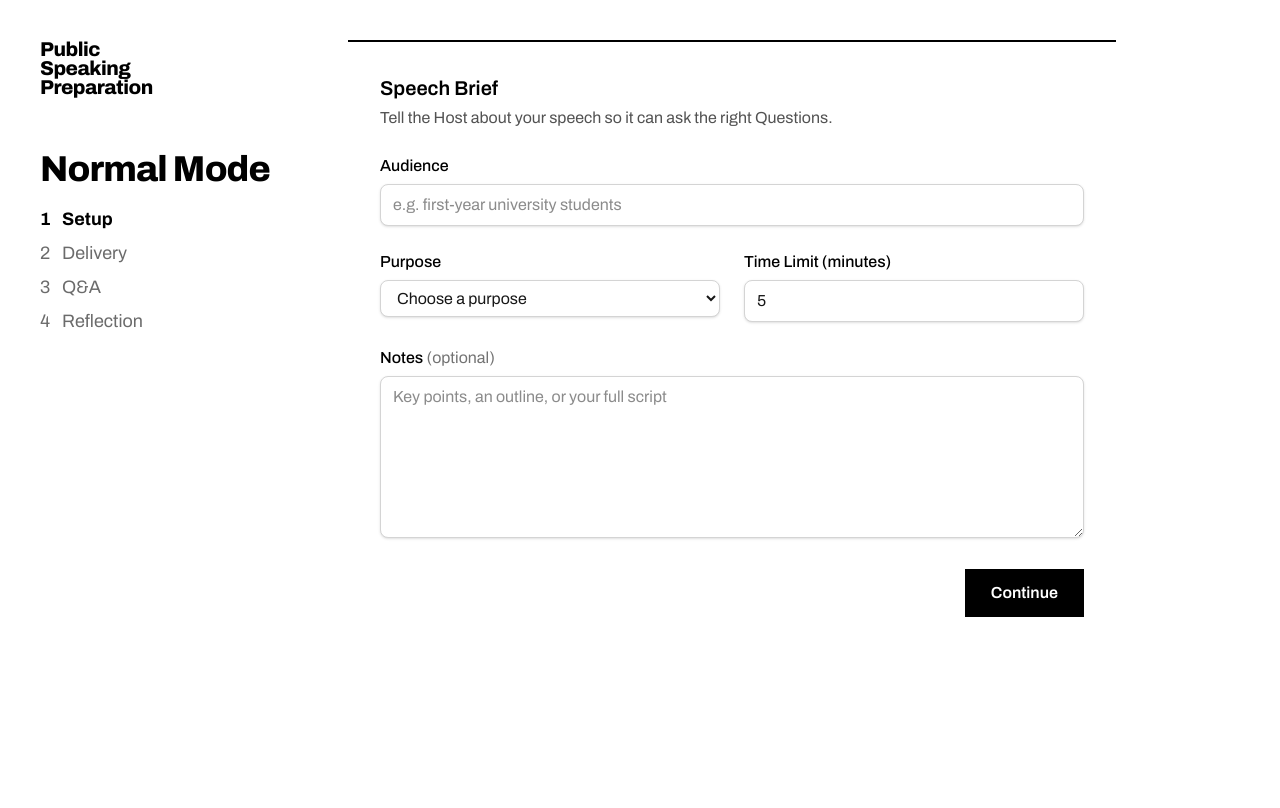
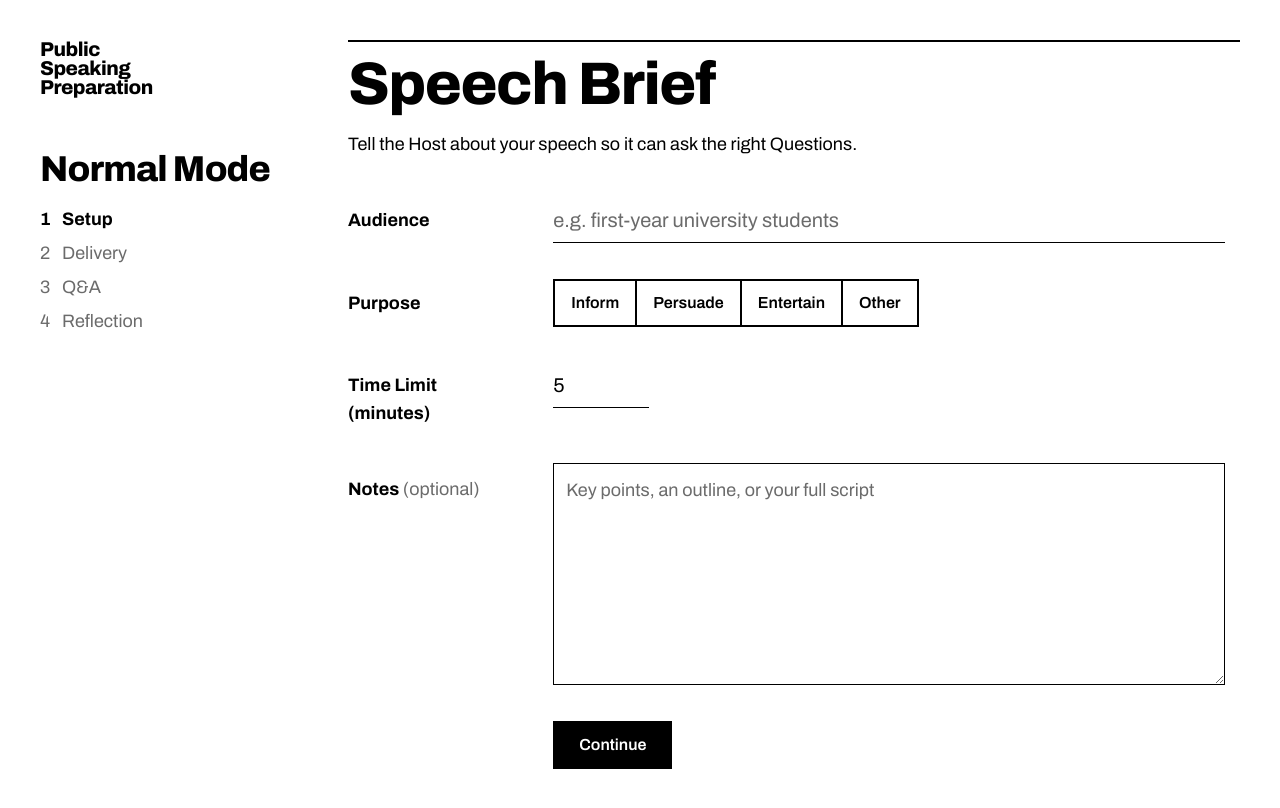
Before and after one commit to kaiyoig/public-speaking-preparation, a Next.js app: page /normal in a window 1280 px wide. Built offline with nearby package versions, Linux system fonts and the light colour scheme.

Commit message:
Restyle Setup as hanging rows
The Speech Brief and Topic Briefing hang their labels in the left columns.
Fields are a single bottom rule, Purpose becomes square toggle segments,
and validation errors are bold ink with a thickened rule (red stays live).

```diff
--- a/app/improv/page.tsx
+++ b/app/improv/page.tsx
@@ -56,9 +56,7 @@ export default function ImprovModePage() {
       }
     >
       {state.phase === "setup" && (
-        <div className="max-w-3xl">
-          <TopicBriefingView onStart={(topicBriefing) => dispatch({ type: "started", topicBriefing })} />
-        </div>
+        <TopicBriefingView onStart={(topicBriefing) => dispatch({ type: "started", topicBriefing })} />
       )}
 
       {state.phase === "delivery" && (
--- a/app/normal/page.tsx
+++ b/app/normal/page.tsx
@@ -60,9 +60,7 @@ export default function NormalModePage() {
       }
     >
       {state.phase === "setup" && (
-        <div className="max-w-3xl">
-          <SpeechBriefForm initial={state.brief} onSubmit={(brief) => dispatch({ type: "briefSubmitted", brief })} />
-        </div>
+        <SpeechBriefForm initial={state.brief} onSubmit={(brief) => dispatch({ type: "briefSubmitted", brief })} />
       )}
 
       {state.phase === "delivery" && (
--- a/components/SpeechBriefForm.tsx
+++ b/components/SpeechBriefForm.tsx
@@ -81,33 +81,34 @@ export function SpeechBriefForm({ initial, onSubmit }: SpeechBriefFormProps) {
 
   const fieldId = (key: keyof Fields) => `${id}-${key}`;
   const errorId = (key: keyof Fields) => `${id}-${key}-error`;
+  // A single bottom rule; it thickens (without shifting layout) on focus and on error.
   const inputClass = (key: keyof Fields) =>
-    `mt-1.5 w-full rounded-lg border bg-white px-3 py-2 text-neutral-900 shadow-sm outline-none focus:ring-2 dark:bg-neutral-950 dark:text-neutral-100 ${
-      errors[key]
-        ? "border-red-500 focus:ring-red-500/40"
-        : "border-neutral-300 focus:border-indigo-500 focus:ring-indigo-500/30 dark:border-neutral-700"
+    `w-full border-0 border-b border-ink bg-transparent px-0 py-2 text-xl placeholder:text-mute focus:shadow-[0_2px_0_0_var(--color-ink)] focus-visible:outline-none ${
+      errors[key] ? "shadow-[0_2px_0_0_var(--color-ink)]" : ""
     }`;
   const describedBy = (key: keyof Fields) => (errors[key] ? errorId(key) : undefined);
   const errorText = (key: keyof Fields) =>
     errors[key] ? (
-      <p id={errorId(key)} className="mt-1.5 text-sm text-red-600 dark:text-red-400">
+      <p id={errorId(key)} className="mt-3 font-bold">
         {errors[key]}
       </p>
     ) : null;
 
   return (
-    <form noValidate onSubmit={handleSubmit} className="card flex flex-col gap-6 p-8">
-      <div>
-        <h2 className="text-xl font-semibold">Speech Brief</h2>
-        <p className="mt-1 text-neutral-600 dark:text-neutral-400">
-          Tell the Host about your speech so it can ask the right Questions.
-        </p>
-      </div>
+    <form noValidate onSubmit={handleSubmit} className="flex flex-col gap-10">
+      <header className="rule-top">
+        <h2 className="text-5xl font-extrabold leading-none tracking-tight font-stretch-condensed sm:text-6xl">
+          Speech Brief
+        </h2>
+        <p className="mt-4 max-w-[52ch] text-lg">Tell the Host about your speech so it can ask the right Questions.</p>
+      </header>
 
-      <div>
-        <label htmlFor={fieldId("audience")} className="font-medium">
+      <div className="flex flex-col gap-9">
+        <div className="hang-row">
+          <label htmlFor={fieldId("audience")} className="hang-label lg:pt-2">
             Audience
           </label>
+          <div className="hang-body max-w-2xl">
             <input
               id={fieldId("audience")}
               type="text"
@@ -120,36 +121,39 @@ export function SpeechBriefForm({ initial, onSubmit }: SpeechBriefFormProps) {
             />
             {errorText("audience")}
           </div>
+        </div>
 
-      <div className="grid gap-6 sm:grid-cols-2">
-        <div>
-          <label htmlFor={fieldId("purpose")} className="font-medium">
-            Purpose
+        <fieldset className="hang-row" aria-describedby={describedBy("purpose")}>
+          {/* Floated so the legend joins the grid like any other label. */}
+          <legend className="hang-label float-left lg:pt-2.5">Purpose</legend>
+          <div className="hang-body">
+            <div className="flex flex-wrap">
+              {PURPOSES.map((purpose) => (
+                <label key={purpose.value} className="-ml-0.5 first:ml-0">
+                  <input
+                    type="radio"
+                    name={fieldId("purpose")}
+                    value={purpose.value}
+                    checked={fields.purpose === purpose.value}
+                    onChange={() => update("purpose", purpose.value)}
+                    aria-invalid={Boolean(errors.purpose)}
+                    className="peer sr-only"
+                  />
+                  <span className="block cursor-pointer border-2 border-ink px-4 py-2.5 font-semibold hover:bg-field peer-checked:bg-ink peer-checked:text-paper peer-checked:hover:bg-ink peer-focus-visible:outline-2 peer-focus-visible:outline-offset-3 peer-focus-visible:outline-ink">
+                    {purpose.label}
+                  </span>
                 </label>
-          <select
-            id={fieldId("purpose")}
-            value={fields.purpose}
-            onChange={(event) => update("purpose", event.target.value as Purpose | "")}
-            aria-invalid={Boolean(errors.purpose)}
-            aria-describedby={describedBy("purpose")}
-            className={inputClass("purpose")}
-          >
-            <option value="" disabled>
-              Choose a purpose
-            </option>
-            {PURPOSES.map((purpose) => (
-              <option key={purpose.value} value={purpose.value}>
-                {purpose.label}
-              </option>
               ))}
-          </select>
+            </div>
             {errorText("purpose")}
           </div>
+        </fieldset>
 
-        <div>
-          <label htmlFor={fieldId("timeLimitMinutes")} className="font-medium">
+        <div className="hang-row">
+          <label htmlFor={fieldId("timeLimitMinutes")} className="hang-label lg:pt-2">
             Time Limit (minutes)
           </label>
+          <div className="hang-body">
             <input
               id={fieldId("timeLimitMinutes")}
               type="number"
@@ -161,31 +165,36 @@ export function SpeechBriefForm({ initial, onSubmit }: SpeechBriefFormProps) {
               onChange={(event) => update("timeLimitMinutes", event.target.value)}
               aria-invalid={Boolean(errors.timeLimitMinutes)}
               aria-describedby={describedBy("timeLimitMinutes")}
-            className={inputClass("timeLimitMinutes")}
+              className={`${inputClass("timeLimitMinutes")} max-w-24 tabular-nums`}
             />
             {errorText("timeLimitMinutes")}
           </div>
         </div>
 
-      <div>
-        <label htmlFor={fieldId("notes")} className="font-medium">
-          Notes <span className="font-normal text-neutral-500">(optional)</span>
+        <div className="hang-row">
+          <label htmlFor={fieldId("notes")} className="hang-label lg:pt-3">
+            Notes <span className="font-normal text-mute">(optional)</span>
           </label>
+          <div className="hang-body max-w-2xl">
             <textarea
               id={fieldId("notes")}
-          rows={6}
+              rows={7}
               value={fields.notes}
               onChange={(event) => update("notes", event.target.value)}
               placeholder="Key points, an outline, or your full script"
-          className={inputClass("notes")}
+              className="block w-full resize-y border border-ink bg-transparent p-3 text-lg placeholder:text-mute focus:shadow-[inset_0_0_0_1px_var(--color-ink)] focus-visible:outline-none"
             />
           </div>
+        </div>
 
-      <div className="flex justify-end">
+        <div className="hang-row">
+          <div className="hang-body lg:col-start-3">
             <button type="submit" className="btn-primary">
               Continue
             </button>
           </div>
+        </div>
+      </div>
     </form>
   );
 }
--- a/components/TopicBriefingView.tsx
+++ b/components/TopicBriefingView.tsx
@@ -14,26 +14,30 @@ export function TopicBriefingView({ onStart }: TopicBriefingViewProps) {
   return (
     <AsyncView run={() => services.topicSource.getTopicBriefing()} label="Choosing a topic…">
       {(topicBriefing) => (
-        <div className="card flex flex-col gap-6 p-8">
-          <div>
-            <p className="text-sm font-medium uppercase tracking-wide text-neutral-500 dark:text-neutral-400">
-              Your topic
-            </p>
-            <h2 className="mt-1 text-3xl font-semibold tracking-tight">{topicBriefing.topic}</h2>
+        <div className="rule-top flex flex-col gap-9">
+          <div className="hang-row lg:items-baseline">
+            <p className="hang-label">Your topic</p>
+            <h2 className="hang-body text-5xl font-extrabold leading-[0.95] tracking-tight font-stretch-condensed sm:text-6xl">
+              {topicBriefing.topic}
+            </h2>
           </div>
 
-          <div>
-            <h3 className="font-medium">Speaking Points</h3>
-            <SpeakingPointsList speakingPoints={topicBriefing.speakingPoints} className="mt-3" />
+          <div className="hang-row">
+            <h3 className="hang-label">Speaking Points</h3>
+            <SpeakingPointsList speakingPoints={topicBriefing.speakingPoints} className="hang-body max-w-2xl text-lg" />
           </div>
 
-          <div className="flex flex-wrap items-center justify-between gap-4 border-t border-neutral-200 pt-6 dark:border-neutral-800">
-            <p className="text-neutral-600 dark:text-neutral-400">
-              Time Limit: <span className="font-medium text-neutral-900 dark:text-neutral-100">{formatMinutes(IMPROV_TIME_LIMIT_SECONDS)}</span>
-            </p>
-            <button type="button" onClick={() => onStart(topicBriefing)} className="btn-primary">
-              Start
-            </button>
+          <div className="hang-row">
+            <p className="hang-label">Time Limit</p>
+            <p className="hang-body text-lg">{formatMinutes(IMPROV_TIME_LIMIT_SECONDS)}</p>
+          </div>
+
+          <div className="hang-row">
+            <div className="hang-body lg:col-start-3">
+              <button type="button" onClick={() => onStart(topicBriefing)} className="btn-primary">
+                Start
+              </button>
+            </div>
           </div>
         </div>
       )}
@@ -43,12 +47,9 @@ export function TopicBriefingView({ onStart }: TopicBriefingViewProps) {
 
 export function SpeakingPointsList({ speakingPoints, className = "" }: { speakingPoints: string[]; className?: string }) {
   return (
-    <ul className={`flex flex-col gap-2.5 ${className}`}>
+    <ul className={`flex flex-col gap-3 leading-snug ${className}`}>
       {speakingPoints.map((point) => (
-        <li key={point} className="flex gap-3 text-neutral-700 dark:text-neutral-300">
-          <span aria-hidden className="mt-2 size-1.5 shrink-0 rounded-full bg-indigo-500" />
-          <span>{point}</span>
-        </li>
+        <li key={point}>{point}</li>
       ))}
     </ul>
   );
```
Lines whose indentation alone changed are shown as unchanged.
